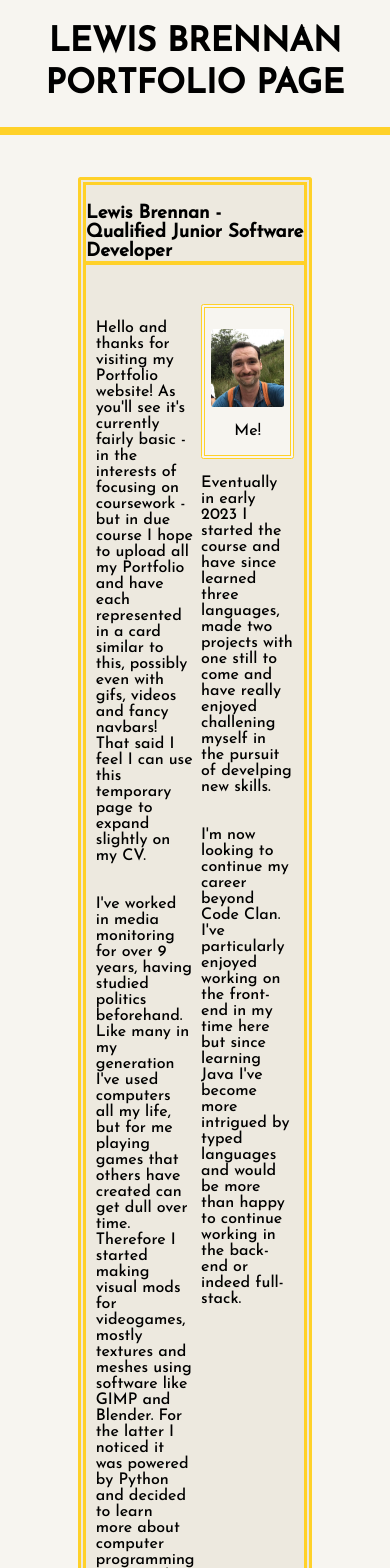
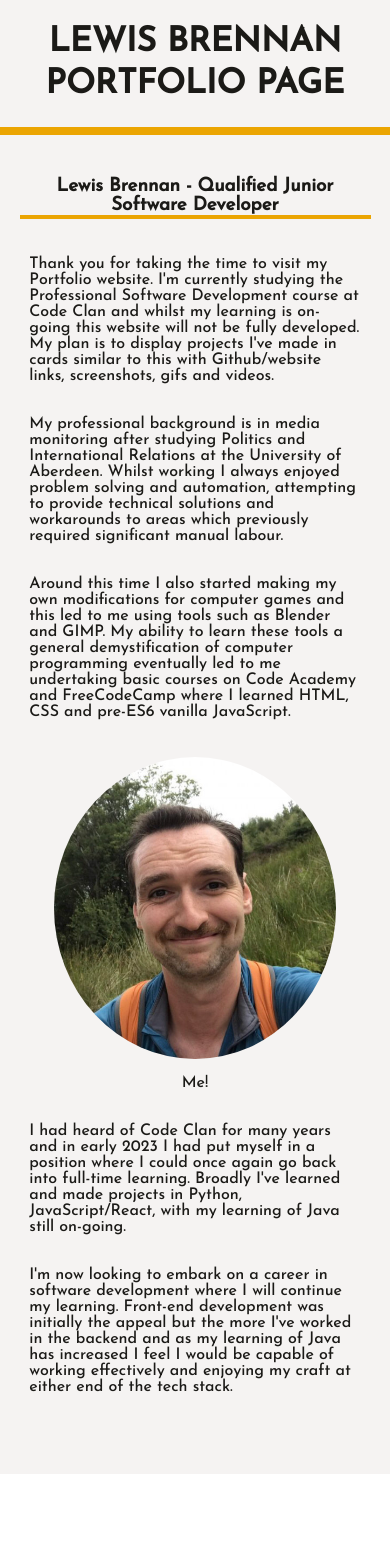
Before and after one commit to LewisBrennanGithub/Lewis-Brennan-Portfolio, a React (Create React App) app: page / in a window 390 px wide. Shown: the top 1568 px of the page. After the commit the page ends 1474 px from the top, so only its background shows below. Built offline with nearby package versions, Linux system fonts and the light colour scheme; a web font is replaced by a local one.

Commit message:
refactored the webpage to make it more responsive

```diff
--- a/src/App.js
+++ b/src/App.js
@@ -15,6 +15,7 @@ const Structure = styled.div`
   flex-direction: column;
   margin: 0px;
   font-family: 'Josefin Sans', sans-serif;
+  color: #1B1A17;
 `
 
 export default App;
--- a/src/components/body/Body.js
+++ b/src/components/body/Body.js
@@ -9,17 +9,17 @@ const Body = () => {
     <StyledCardHeader>Lewis Brennan - Qualified Junior Software Developer </StyledCardHeader>
     <StyledCardBody>
 <StyledLeftColumn>
-<StyledCardLeftColumnText>Hello and thanks for visiting my Portfolio website! As you'll see it's currently fairly basic - in the interests of focusing on coursework - but in due course I hope to upload all my Portfolio and have each represented in a card similar to this, possibly even with gifs, videos and fancy navbars! That said I feel I can use this temporary page to expand slightly on my CV.</StyledCardLeftColumnText>
-<StyledCardLeftColumnText>I've worked in media monitoring for over 9 years, having studied politics beforehand. Like many in my generation I've used computers all my life, but for me playing games that others have created can get dull over time. Therefore I started making visual mods for videogames, mostly textures and meshes using software like GIMP and Blender. For the latter I noticed it was powered by Python and decided to learn more about computer programming in general.</StyledCardLeftColumnText>
-<StyledCardLeftColumnText>I then started to learn computer programming languages in my free time from sources like Code Academy and FreeCodeCamp, where I learned HTML, CSS and pre ES6 vanilla JavaScript. It was during this period I heard of Code Clan and I was intrigued by the idea of going back into full-time education, particularly with the idea that I'd be learning a range of languages and making projects to show for it.</StyledCardLeftColumnText>
+<StyledCardLeftColumnText>Thank you for taking the time to visit my Portfolio website. I'm currently studying the Professional Software Development course at Code Clan and whilst my learning is on-going this website will not be fully developed. My plan is to display projects I've made in cards similar to this with Github/website links, screenshots, gifs and videos.</StyledCardLeftColumnText>
+<StyledCardLeftColumnText>My professional background is in media monitoring after studying Politics and International Relations at the University of Aberdeen. Whilst working I always enjoyed problem solving and automation, attempting to provide technical solutions and workarounds to areas which previously required significant manual labour.</StyledCardLeftColumnText>
+<StyledCardLeftColumnText>Around this time I also started making my own modifications for computer games and this led to me using tools such as Blender and GIMP. My ability to learn these tools a general demystification of computer programming eventually led to me undertaking basic courses on Code Academy and FreeCodeCamp where I learned HTML, CSS and pre-ES6 vanilla JavaScript. </StyledCardLeftColumnText>
 </StyledLeftColumn>
 <StyledRightColumn>
 <StyledCardRightColumnPictureBox>
 <StyledCardRightColumnPicture src={Image} alt="Lewis Brennan" />
 <StyledCardRightColumnCaption>Me!</StyledCardRightColumnCaption>
 </StyledCardRightColumnPictureBox>
-<StyledCardRightColumnText>Eventually in early 2023 I started the course and have since learned three languages, made two projects with one still to come and have really enjoyed challening myself in the pursuit of develping new skills.</StyledCardRightColumnText>
-<StyledCardRightColumnText>I'm now looking to continue my career beyond Code Clan. I've particularly enjoyed working on the front-end in my time here but since learning Java I've become more intrigued by typed languages and would be more than happy to continue working in the back-end or indeed full-stack.</StyledCardRightColumnText>
+<StyledCardRightColumnText>I had heard of Code Clan for many years and in early 2023 I had put myself in a position where I could once again go back into full-time learning. Broadly I've learned and made projects in Python, JavaScript/React, with my learning of Java still on-going.</StyledCardRightColumnText>
+<StyledCardRightColumnText>I'm now looking to embark on a career in software development where I will continue my learning. Front-end development was initially the appeal but the more I've worked in the backend and as my learning of Java has increased I feel I would be capable of working effectively and enjoying my craft at either end of the tech stack.</StyledCardRightColumnText>
 </StyledRightColumn>
 </StyledCardBody>
 </StyledCard>
@@ -29,7 +29,7 @@ const Body = () => {
 }
 
 const CentreGridBody = styled.div`
-background: #f7f5f0;
+background: #f5f3f2;
 padding-inline: 5vw;
 padding-block: 5vh;
 `
@@ -37,22 +37,26 @@ padding-block: 5vh;
 const StyledCard = styled.div`
 display: flex;
 flex-direction: column;
-align-items: center;
-background: #ede9df;
-border: 1vh double #ffd129;
-border-radius: 2.5px;
+background: #f5f3f2;
 `
 
 const StyledCardHeader = styled.h3`
-border-bottom: 0.5vh solid #ffd129;
+border-bottom: 0.5vh solid #eba502;
+text-align: center;
+margin: 0 auto;
 `
 
 const StyledCardBody = styled.div`
 display: flex;
 flex-direction: row;
-align-items: flex-start;
+align-items: flex-end;
 padding: 2.5vh 2.5vw;
 justify-content: space-between;
+
+@media only screen and (max-width: 600px){
+    display: flex;
+    flex-direction: column;
+  }
 `
 
 const StyledLeftColumn = styled.div`
@@ -60,6 +64,11 @@ display: flex;
 flex-direction: column;
 max-width: 25vw;
 padding-inline: 0vw 1vw;
+
+@media only screen and (max-width: 600px){
+  max-width: 100%;
+  padding-inline: 0vw 0vw;
+  }
 `
 
 const StyledCardLeftColumnText = styled.p`
@@ -70,6 +79,11 @@ display: flex;
 flex-direction: column;
 max-width: 25vw;
 padding-inline: 1vw 0vw;
+
+@media only screen and (max-width: 600px){
+  max-width: 100%;
+  padding-inline: 0vw 0vw;
+  }
 `
 
 const StyledCardRightColumnText = styled.p`
@@ -79,16 +93,13 @@ const StyledCardRightColumnPictureBox = styled.div`
 display: flex;
 flex-direction: column;
 align-items: center;
-background: #f7f5f0;
-border: 0.5vh double #ffd129;
-border-radius: 2.5px;
 `
 
 const StyledCardRightColumnPicture = styled.img`
 height: 85%;
 width: 85%;
 margin-top: 2.5vh;
-border-radius: 2.5px;
+border-radius: 50%;
 `
 
 const StyledCardRightColumnCaption = styled.p`
--- a/src/components/navbar/NavBar.js
+++ b/src/components/navbar/NavBar.js
@@ -12,8 +12,8 @@ const NavBar = () => {
 
 const NavigationBar = styled.div`
 height: 15vh;
-background: #f7f5f0;
-border-bottom: 1vh solid #ffd129;
+background: #f5f3f2;
+border-bottom: 1vh solid #eba502;
 display: flex;
 align-items: center;
 justify-content: center;
--- a/src/containers/PortfolioContainer.js
+++ b/src/containers/PortfolioContainer.js
@@ -21,16 +21,20 @@ const Aligner = styled.div`
   grid-template-columns: 15% 70% 15%;
   height: 85vh;
 
+  @media only screen and (max-width: 600px){
+    display: flex;
+    flex-direction: column;
+  }
+
 
 .left  {
-  background: #f7f5f0;
+  background: #f5f3f2;
 }
 .middle {
-  background: #F6F1E9;
 }
 
 .right {
-  background: #f7f5f0;
+  background: #f5f3f2;
 }
 `
 
```
